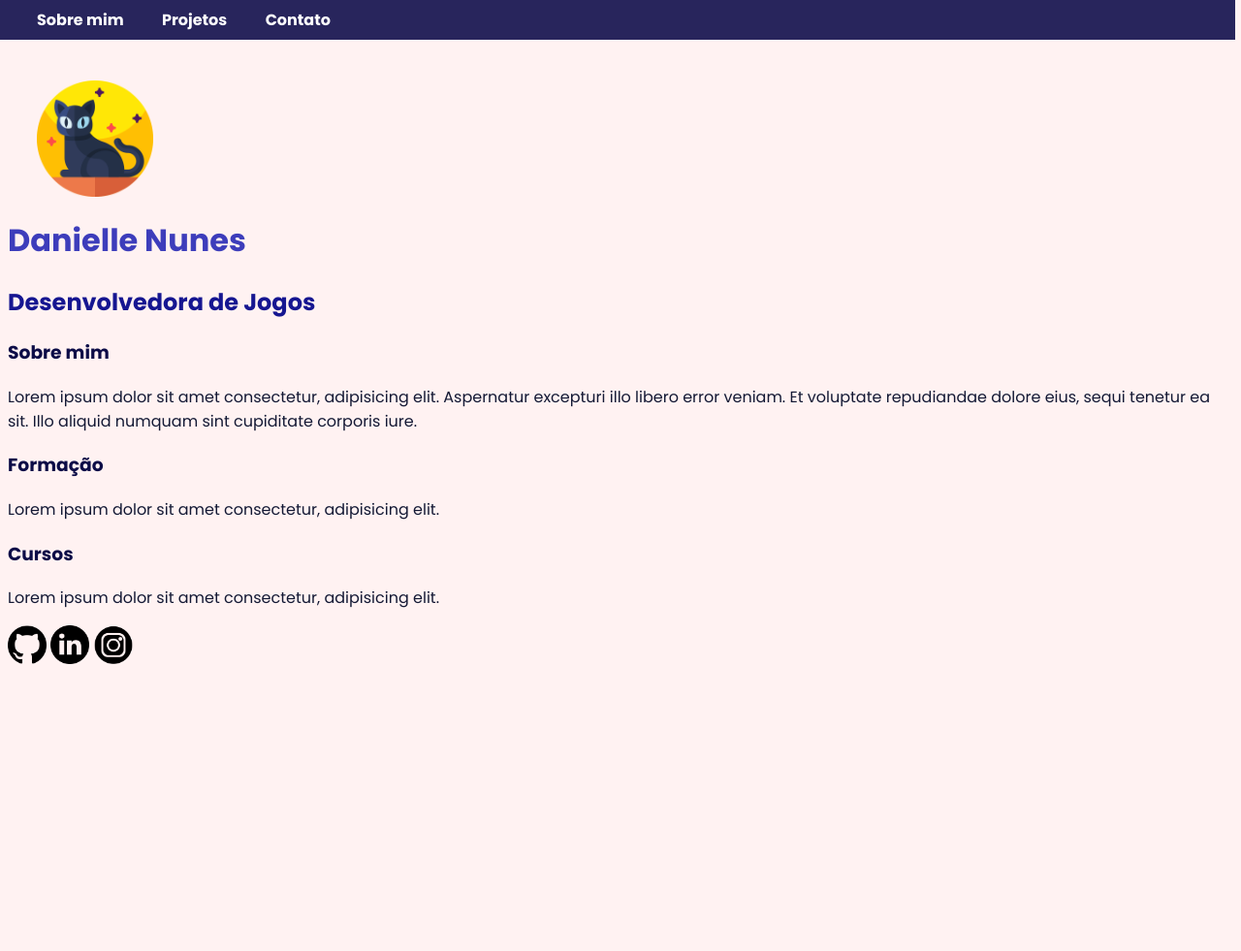
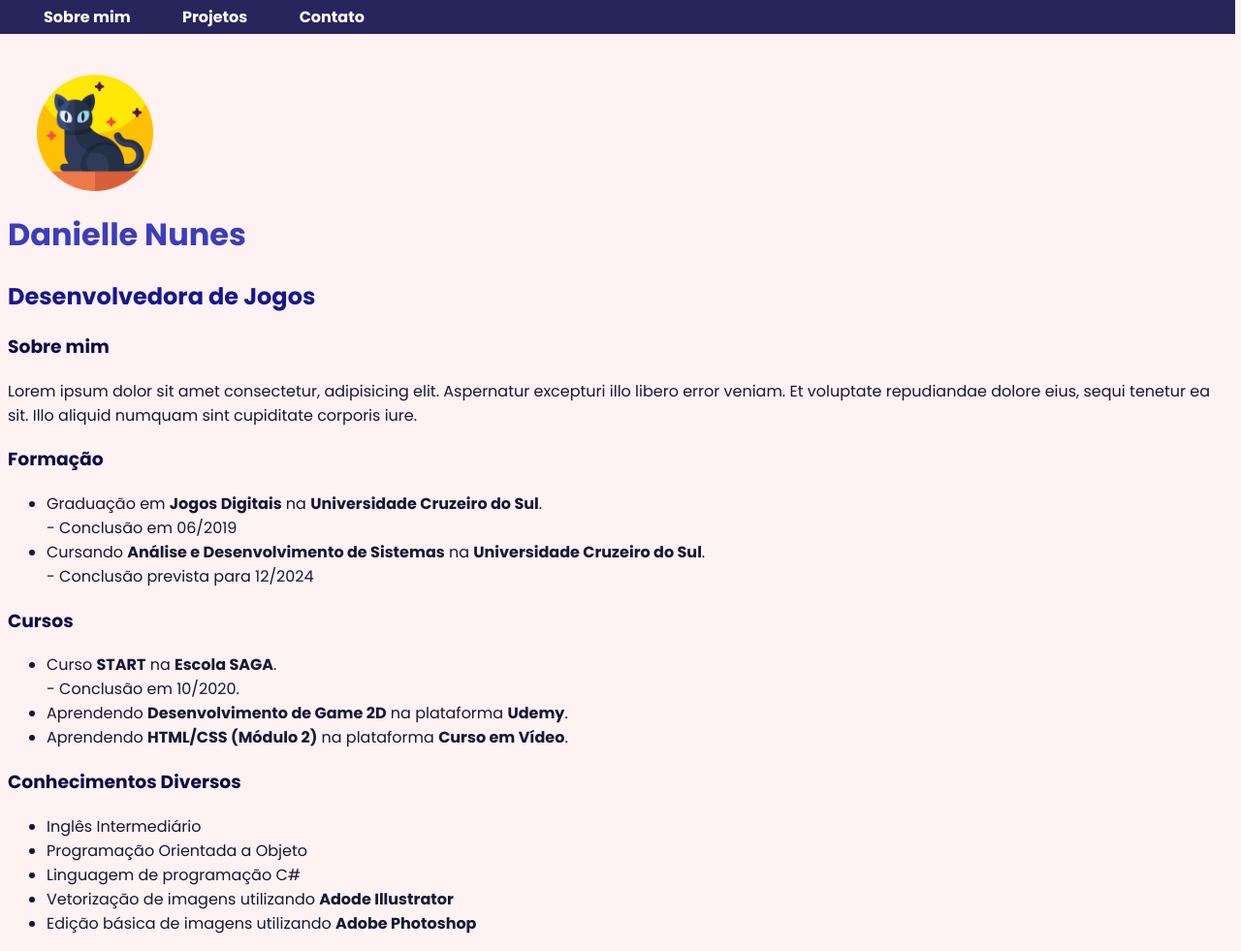
Before and after one commit to nunesDani/Meu-Portfolio, a plain HTML site: page index.html in a window 1280 px wide. Shown: the whole page at 97% size. Before the commit the page ends 800 px from the top, so only its background shows below. Drawn offline with Linux system fonts and the light colour scheme.

Commit message:
Atualizações simples nas páginas index e contato

```diff
--- a/index.html
+++ b/index.html
@@ -14,13 +14,13 @@
 <body>
 
     <header>
-        <div class="menu">
-            <ul>
-                <li> <a href="#">Sobre mim</a></li>
-                <li> <a href="projetos.html">Projetos</a></li>
-                <li> <a href="contato.html">Contato</a></li>
+        <nav class="menu">
+            <ul class="listaNav">
+                <li class="listaEl"> <a href="#">Sobre mim</a></li>
+                <li class="listaEl"> <a href="projetos.html">Projetos</a></li>
+                <li class="listaEl"> <a href="contato.html">Contato</a></li>
             </ul>
-        </div>
+        </nav>
     </header>
 
     <div class="perfil1"><img src="./src/picture.png" class="fotoPerfil" alt="Foto Perfil"></div>
@@ -35,19 +35,26 @@
 </p>
 
 <h3>Formação</h3>
-<p>Lorem ipsum dolor sit amet consectetur, adipisicing elit.</p>
+<ul>
+    <li>Graduação em  <strong>Jogos Digitais</strong> na <strong>Universidade Cruzeiro do Sul</strong>. <br>- Conclusão em 06/2019 </li>
+    <li>Cursando <strong>Análise e Desenvolvimento de Sistemas</strong> na <strong>Universidade Cruzeiro do Sul</strong>. <br>- Conclusão prevista para 12/2024</li>
+</ul>
 
 <h3>Cursos</h3>
-<p>Lorem ipsum dolor sit amet consectetur, adipisicing elit.</p>
+<ul>
+    <li>Curso <strong>START</strong> na <strong>Escola SAGA</strong>. <br>- Conclusão em 10/2020.</li>
+    <li>Aprendendo <strong><a href="https://www.udemy.com/course/unitycourse/" target="_blank">Desenvolvimento de Game 2D</a></strong> na plataforma <strong>Udemy</strong>.</li>
+    <li>Aprendendo <strong><a href="https://www.cursoemvideo.com/curso/curso-html5-e-css3-modulo-2-de-5-40-horas/">HTML/CSS (Módulo 2)</a></strong> na plataforma <strong>Curso em Vídeo</strong>.</li>
+</ul>
 
-
-<a href="https://github.com/nunesDani" target="_blank"><img src="./src/git.png" alt="Icone GitHub"></a>
-
-<a href="https://www.linkedin.com/in/danielle-j-nunes/" target="_blank"><img src="./src/linkedin.png" alt="Icone LinkedIn"></a>
-
-<a href="https://www.instagram.com/" target="_blank">
-    <img src="./src/insta.png" alt="Icone Instagram">
-</a>
+<h3>Conhecimentos Diversos</h3>
+<ul>
+    <li>Inglês Intermediário</li>
+    <li>Programação Orientada a Objeto</li>
+    <li>Linguagem de programação C#</li>
+    <li>Vetorização de imagens utilizando <strong>Adode Illustrator</strong></li>
+    <li>Edição básica de imagens utilizando <strong>Adobe Photoshop</strong></li>
+</ul>
 
 
 </body>
--- a/style.css
+++ b/style.css
@@ -42,7 +42,7 @@ img{
 }
 
 
-ul{
+.listaNav{
     background-color: rgb(40, 37, 92);
     margin: -8px;
     padding: 5px;
@@ -51,14 +51,15 @@ ul{
     font-weight: bold;
 }
 
-li{
+.listaEl{
     display: inline-flex;
     list-style-type: none;
     margin-left: 30px;
-    padding: 3px;
+    padding-left: 10px;
+    padding-right: 10px;
 }
 
-li:hover{
+.listaEl:hover{
     background-color: white;
     color: rgb(40, 37, 92);
     border-radius: 10px;
```
Also changed, not shown: contato.html (+12 -15 lines), projetos.html (+7 -7 lines).
